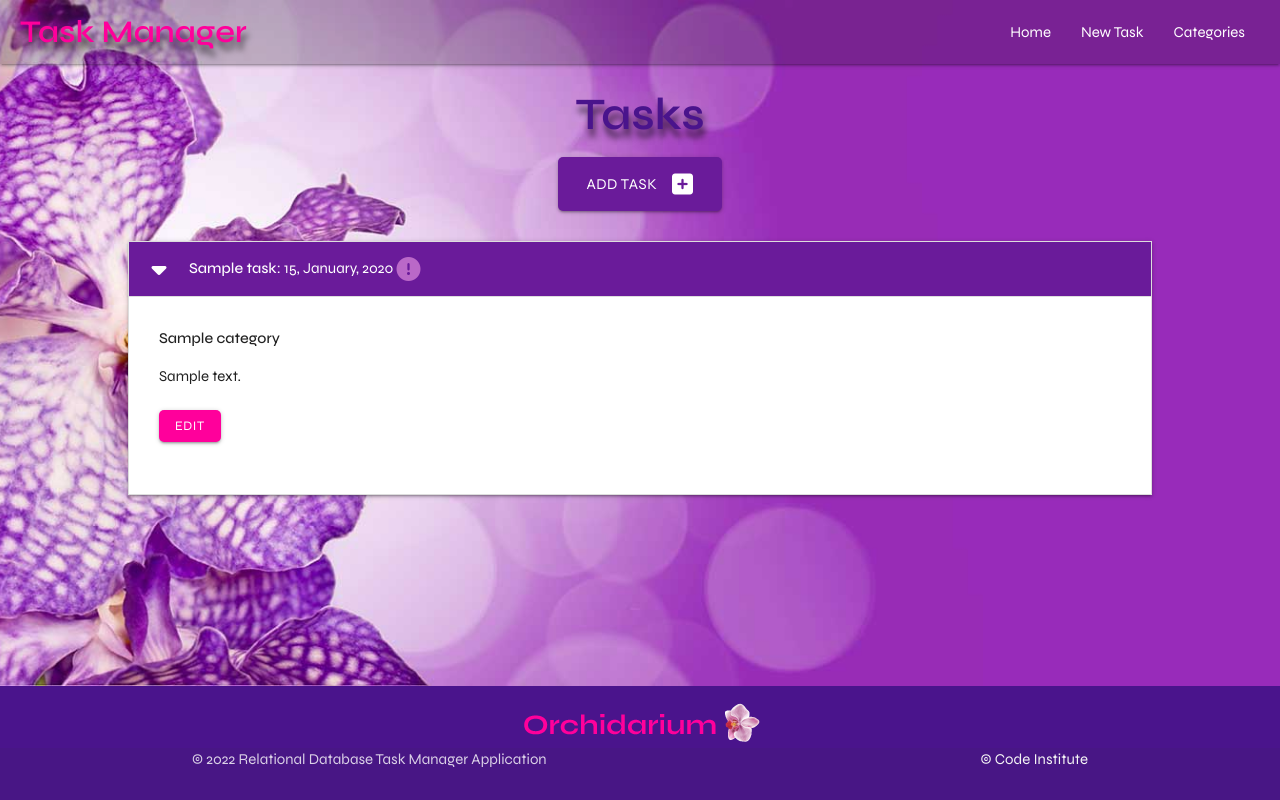
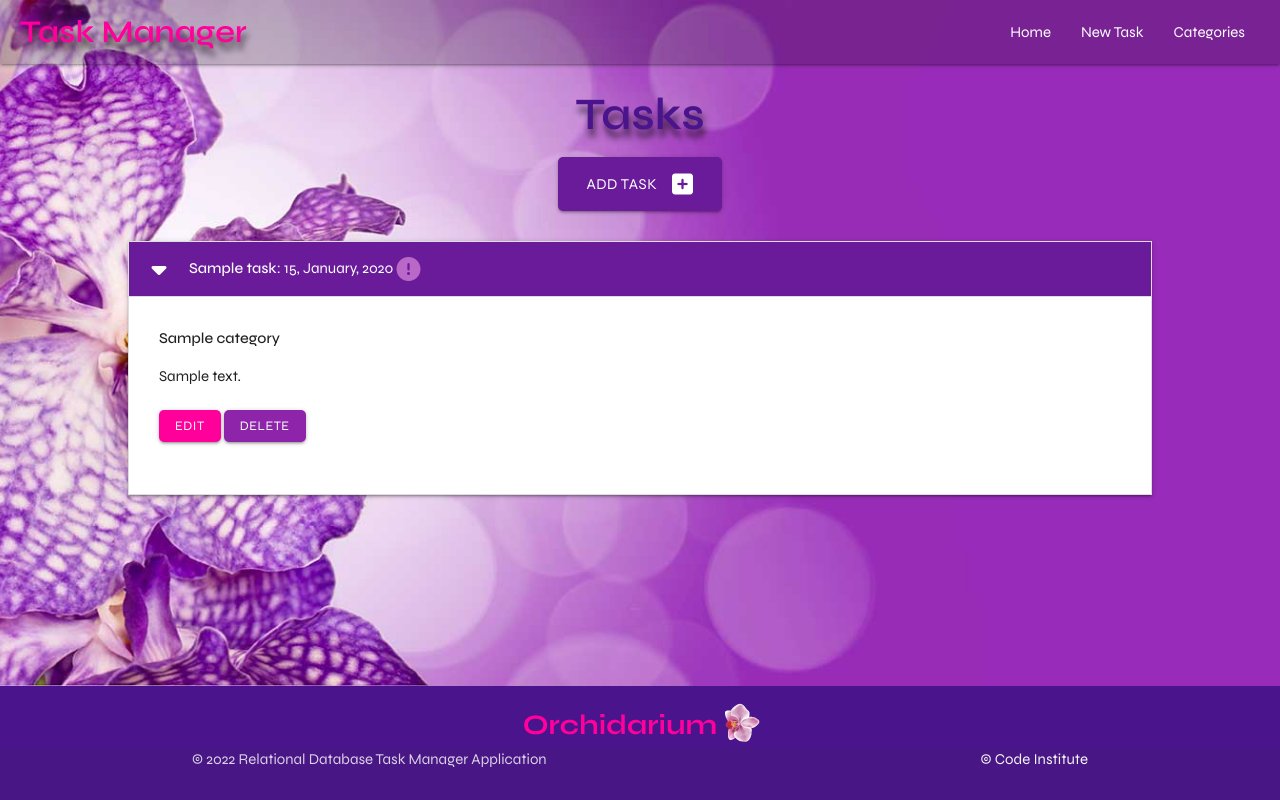
Before and after one commit to JoyZadan/relational-task-manager, a Flask app: page / in a window 1280 px wide, after a click that opens the changed part. Run offline with Flask 2, Linux system fonts and the light colour scheme; tables that the repository leaves empty hold one stand-in row (values such as "Sample post"); some libraries are stand-ins or nearby versions.

Commit message:
Feat: add delete_task functionality with modal popup to warn users before deleting task

```diff
--- a/taskmanager/routes.py
+++ b/taskmanager/routes.py
@@ -107,3 +107,14 @@ def edit_task(task_id):
         task.category_id = request.form.get("category_id")
         db.session.commit()
     return render_template("edit_task.html", task=task, categories=categories)
+
+
+@app.route("/delete_task/<int:task_id>")
+def delete_task(task_id):
+    """
+    get the template and render it
+    """
+    task = Task.query.get_or_404(task_id)
+    db.session.delete(task)
+    db.session.commit()
+    return redirect(url_for("home"))
--- a/taskmanager/templates/categories.html
+++ b/taskmanager/templates/categories.html
@@ -36,7 +36,7 @@
                         <div id="modal-{{ category.id }}" class="modal">
                             <div class="modal-content">
                                 <h4>Are you sure you want to delete this category?</h4>
-                                <p>This action cannot be undone.</p>
+                                <p class="red-text darken-4">WARNING: this will delete all related tasks!</p>
                             </div>
                             <div class="modal-footer">
                                 <a href="{{ url_for('delete_category', category_id=category.id) }}" class="btn red">Delete</a>
--- a/taskmanager/templates/tasks.html
+++ b/taskmanager/templates/tasks.html
@@ -31,7 +31,24 @@
                         <a href="{{ url_for('edit_task', task_id=task.id) }}"
                             class="btn-small waves-effect read-edit-btn">Edit
                         </a>
+                        <!-- <a href="{{ url_for('delete_task', task_id=task.id) }}"
+                            class="btn-small waves-effect purple darken-1 read-button">Delete
+                        </a> -->
+                        <a href="#modal-{{ task.id }}"
+                            class="btn-small waves-effect purple darken-1 read-button modal-trigger">Delete
+                        </a>
                     </p>
+                </div>
+                <!-- Modal -->
+                <div id="modal-{{ task.id }}" class="modal">
+                    <div class="modal-content">
+                        <h4>Are you sure you want to delete this task?</h4>
+                        <p>This action cannot be undone.</p>
+                    </div>
+                    <div class="modal-footer">
+                        <a href="{{ url_for('delete_task', task_id=task.id) }}" class="btn red">Delete</a>
+                        <a href="{{ url_for('home') }}" class="btn green accent-4 modal-close">Cancel</a>
+                    </div>
                 </div>
             </li>
             {% endfor %}
```
